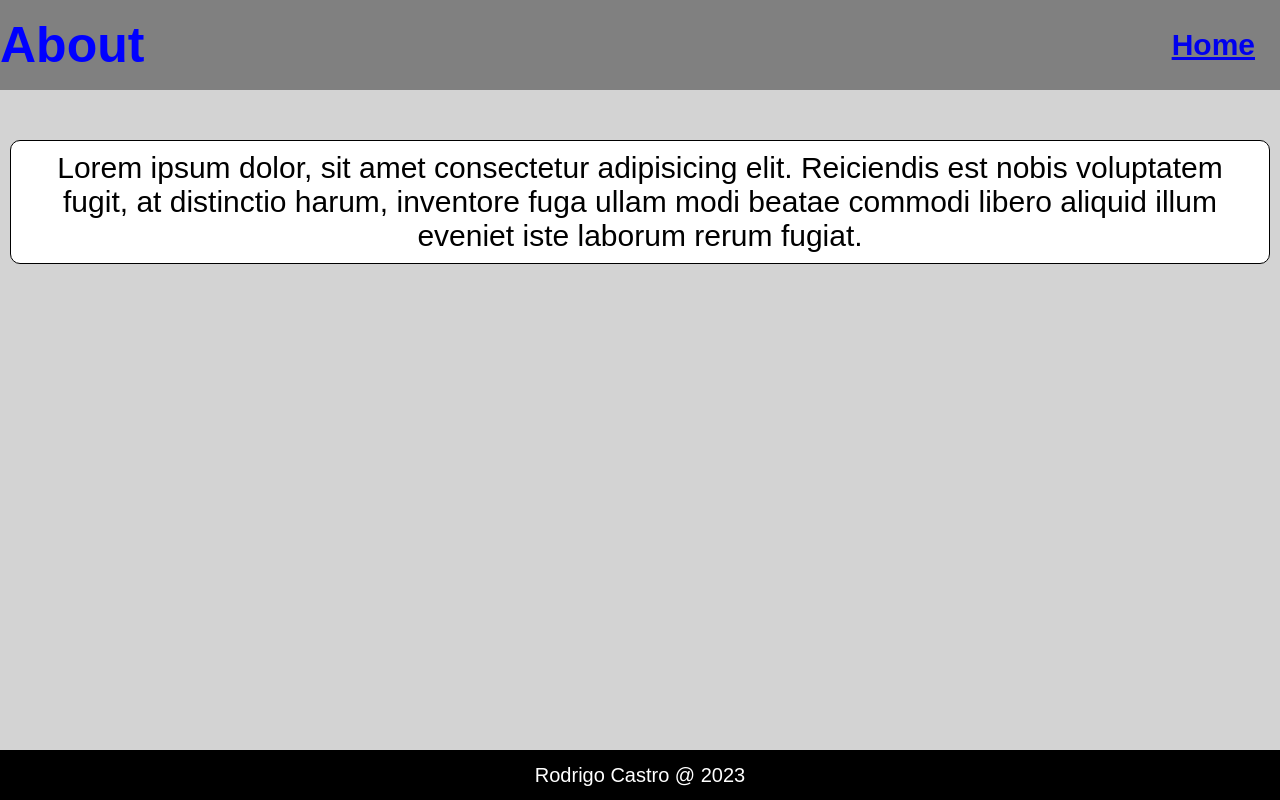
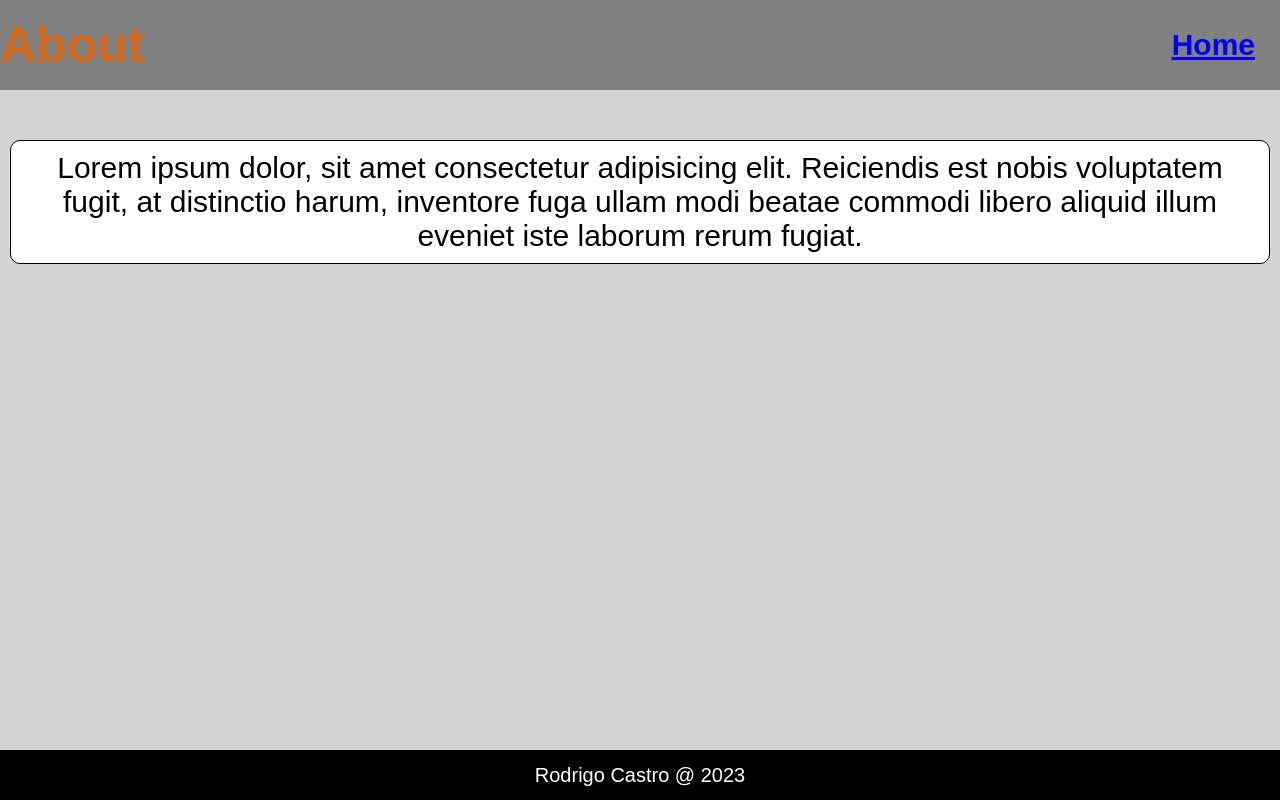
Before and after one commit to RLCASTRO/links-and-images, a plain HTML site: page pages/about.html in a window 1280 px wide. Drawn offline with Linux system fonts and the light colour scheme.

Commit message:
Updating the about.html to remove the inline styling in the h1 tag

```diff
--- a/pages/about.html
+++ b/pages/about.html
@@ -11,7 +11,7 @@
 <body>
     <header>
         <nav>
-            <h1 style="color: blue">About</h1>
+            <h1>About</h1>
             <ul>
                 <li>
                     <a href='../index.html'>Home</a>
```
